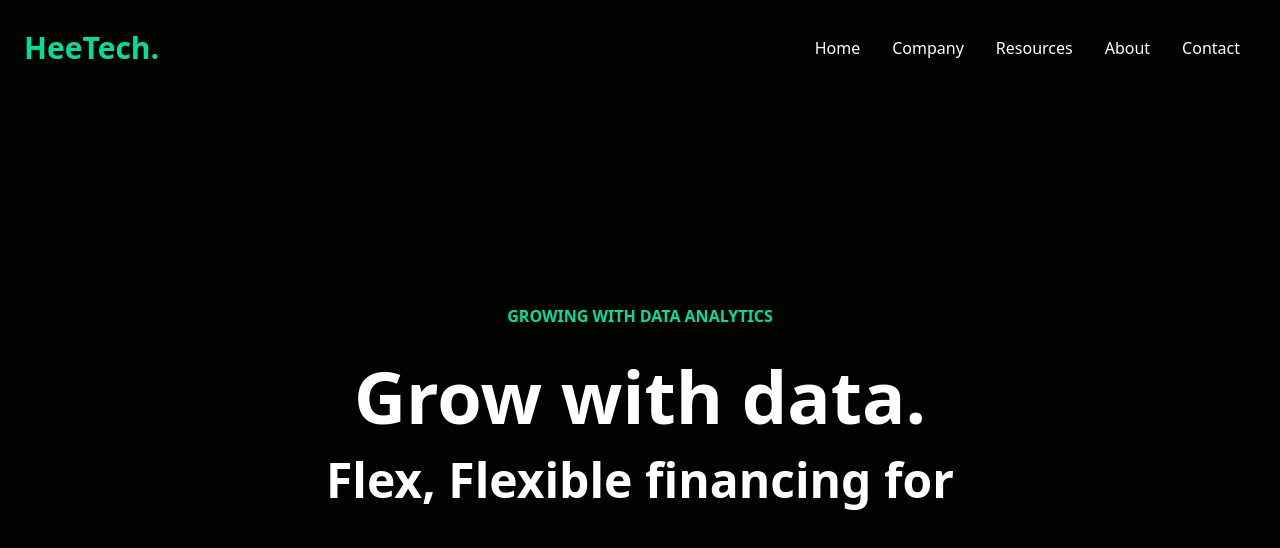
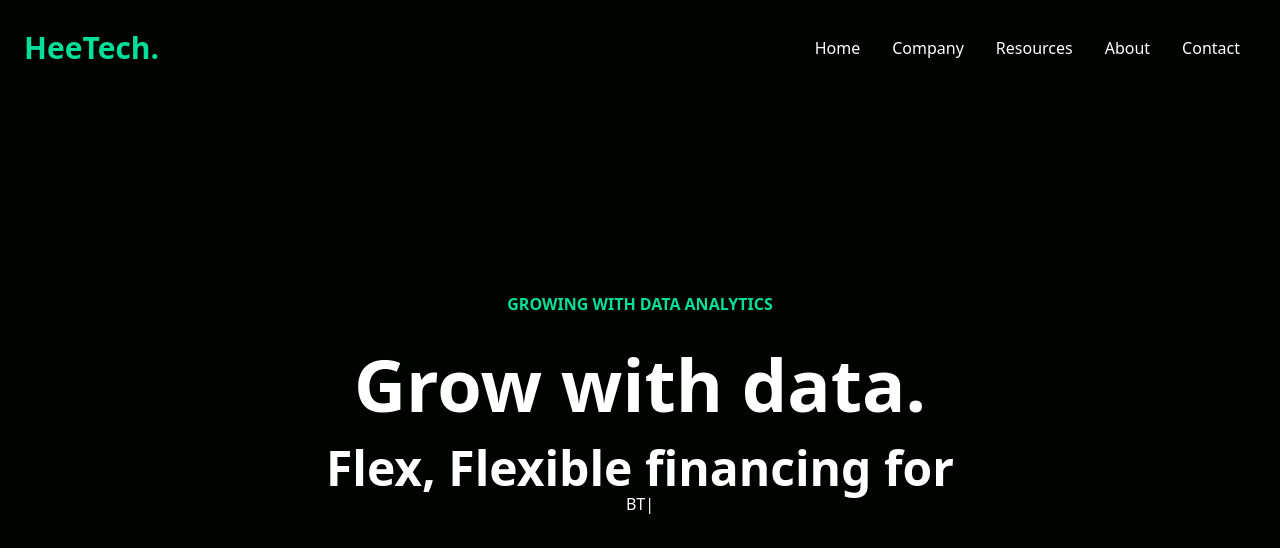
Before and after one commit to theheemmanuel/React-Tailwind, a React (Vite) app: page / in a window 1280 px wide. Shown: the top 548 px of the page. Built offline with nearby package versions, Linux system fonts and the light colour scheme.

Commit message:
tailwind

```diff
--- a/src/components/Hero.tsx
+++ b/src/components/Hero.tsx
@@ -15,12 +15,12 @@ const Hero = () => {
           <p className="md:text-5xl sm:text-4xl text-xl font-bold">
             Flex, Flexible financing for
           </p>
-          {/* <Typed
+          <Typed
             strings={["BTC", "BTB", "USD"]}
             typeSpeed={100}
             backSpeed={50}
             loop
-          /> */}
+          />
         </div>
       </div>
     </div>
```
